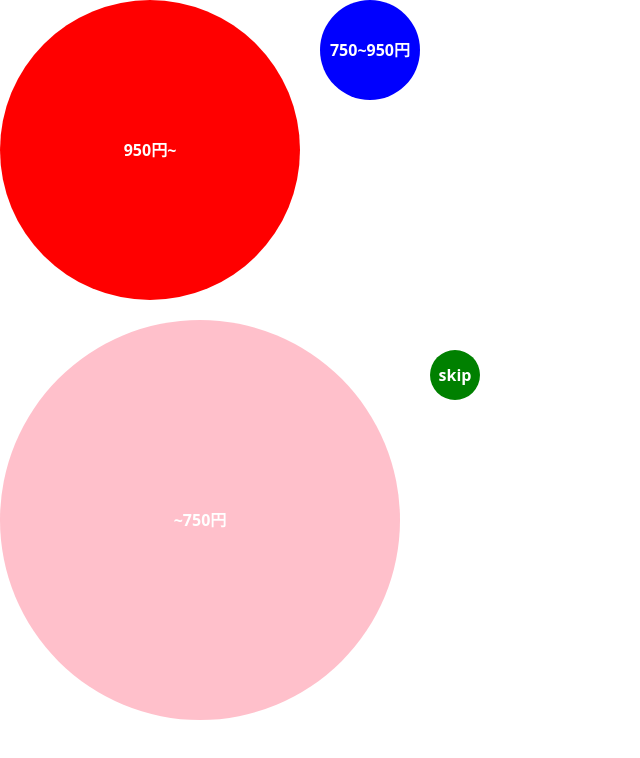
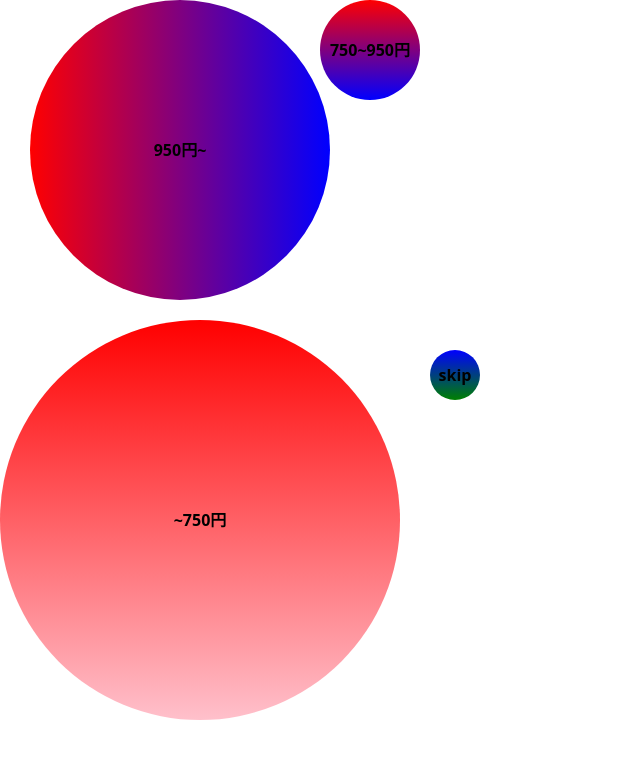
Before and after one commit to iputapp/lounas, a Next.js app: page /test/component/navigations in a window 1280 px wide. Shown: the top 758 px of the page, without its empty margins (0-640 px from the left). Built offline with nearby package versions, Linux system fonts and the light colour scheme.

Commit message:
circle
create circle as component

```diff
--- a/src/app/test/component/navigations/page.tsx
+++ b/src/app/test/component/navigations/page.tsx
@@ -1,9 +1,19 @@
-import { BottomSelector } from "@/components/FourPoti/Potibox";
+import { Circle } from "@/components/FourPoti/Circle";
 
 export default function Test() {
   return (
-    <div>
-      <BottomSelector />
+    <div style={{ position: "relative", height: "900px", width: "900px" }}>
+      <Circle
+        size={300}
+        position={{ x: 30, y: 0 }}
+        color1="red"
+        color2="blue"
+        label="950円~"
+        angle={90}
+      />
+      <Circle size={100} position={{ x: 320, y: 0 }} color1="blue" color2="red" label="750~950円" />
+      <Circle size={400} position={{ x: 0, y: 320 }} color1="pink" color2="red" label="~750円" />
+      <Circle size={50} position={{ x: 430, y: 350 }} color1="green" color2="blue" label="skip" />
     </div>
   );
 }
--- a/src/components/FourPoti/Circle.tsx
+++ b/src/components/FourPoti/Circle.tsx
@@ -3,17 +3,21 @@ import React from "react";
 interface CircleProps {
   size: number; // 円の大きさ
   position: { x: number; y: number }; // 円の位置
-  color: string; // 円の色
+  color1: string; // 円の色
+  color2: string;
   label?: string; // 円のラベル（オプション）
+  angle?: number; // 円のグラデーション角度（オプション）
 }
 
-const Circle: React.FC<CircleProps> = ({ size, position, color, label }) => {
+const Circle = (props: CircleProps) => {
+  const { size, position, color1, color2, label, angle = 0 } = props;
+
   return (
     <div
       style={{
         width: `${size}px`,
         height: `${size}px`,
-        backgroundColor: color,
+        background: `linear-gradient(${angle}deg, ${color1}, ${color2})`, // backgroundプロパティを使用
         borderRadius: "50%",
         position: "absolute",
         left: `${position.x}px`,
@@ -21,7 +25,6 @@ const Circle: React.FC<CircleProps> = ({ size, position, color, label }) => {
         display: "flex",
         alignItems: "center",
         justifyContent: "center",
-        color: "white",
         fontWeight: "bold",
       }}
     >
@@ -30,4 +33,4 @@ const Circle: React.FC<CircleProps> = ({ size, position, color, label }) => {
   );
 };
 
-export default Circle;
+export { Circle };
--- a/src/components/FourPoti/Potibox.tsx
+++ /dev/null
@@ -1,16 +0,0 @@
-import React from "react";
-
-import Circle from "./Circle"; // CircleProps のインポートを追加
-
-function BottomSelector() {
-  return (
-    <div style={{ position: "relative", height: "900px", width: "900px" }}>
-      <Circle size={300} position={{ x: 0, y: 0 }} color="red" label="950円~" />
-      <Circle size={100} position={{ x: 320, y: 0 }} color="blue" label="750~950円" />
-      <Circle size={400} position={{ x: 0, y: 320 }} color="pink" label="~750円" />
-      <Circle size={50} position={{ x: 430, y: 350 }} color="green" label="skip" />
-    </div>
-  );
-}
-
-export { BottomSelector };
```
